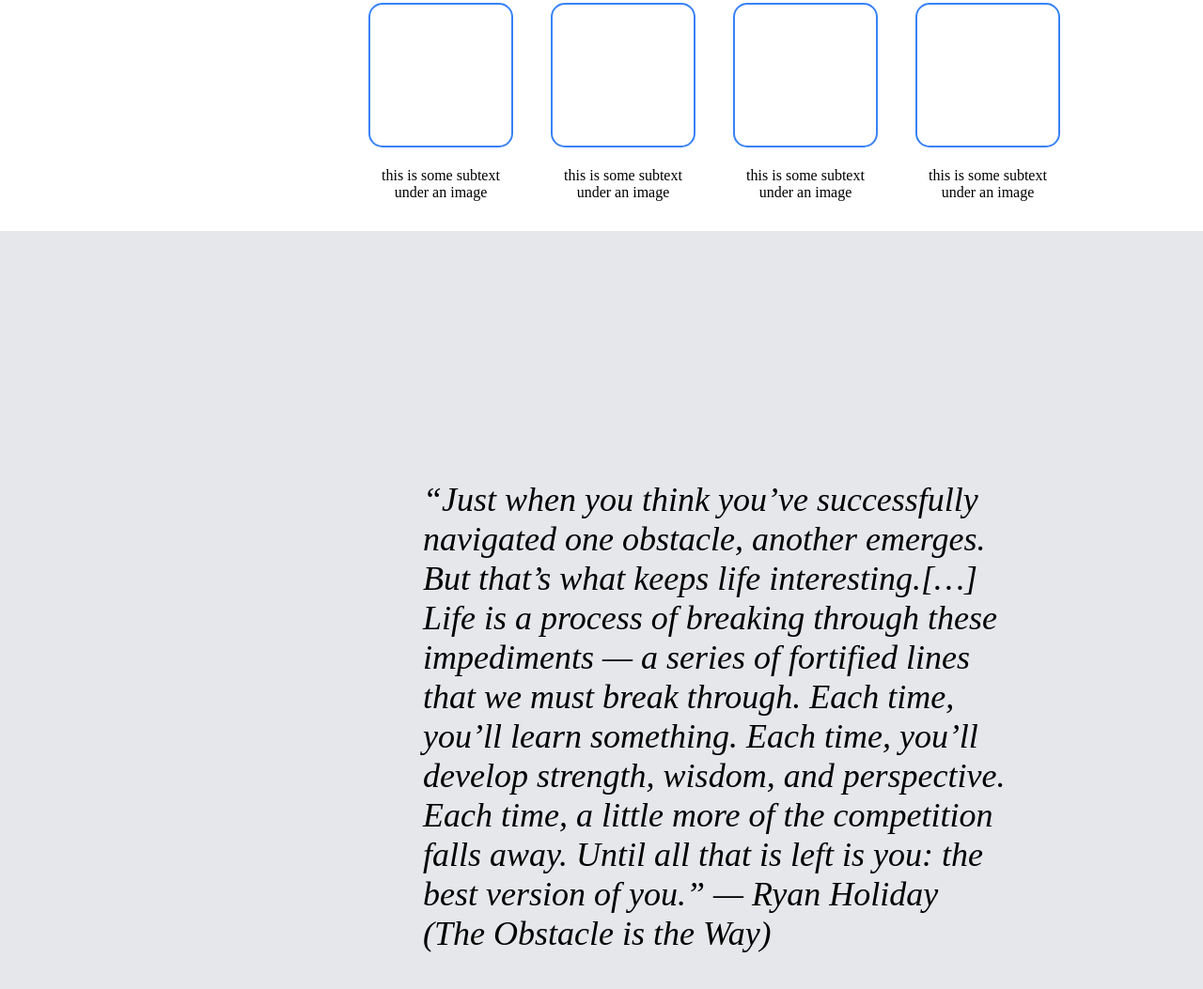
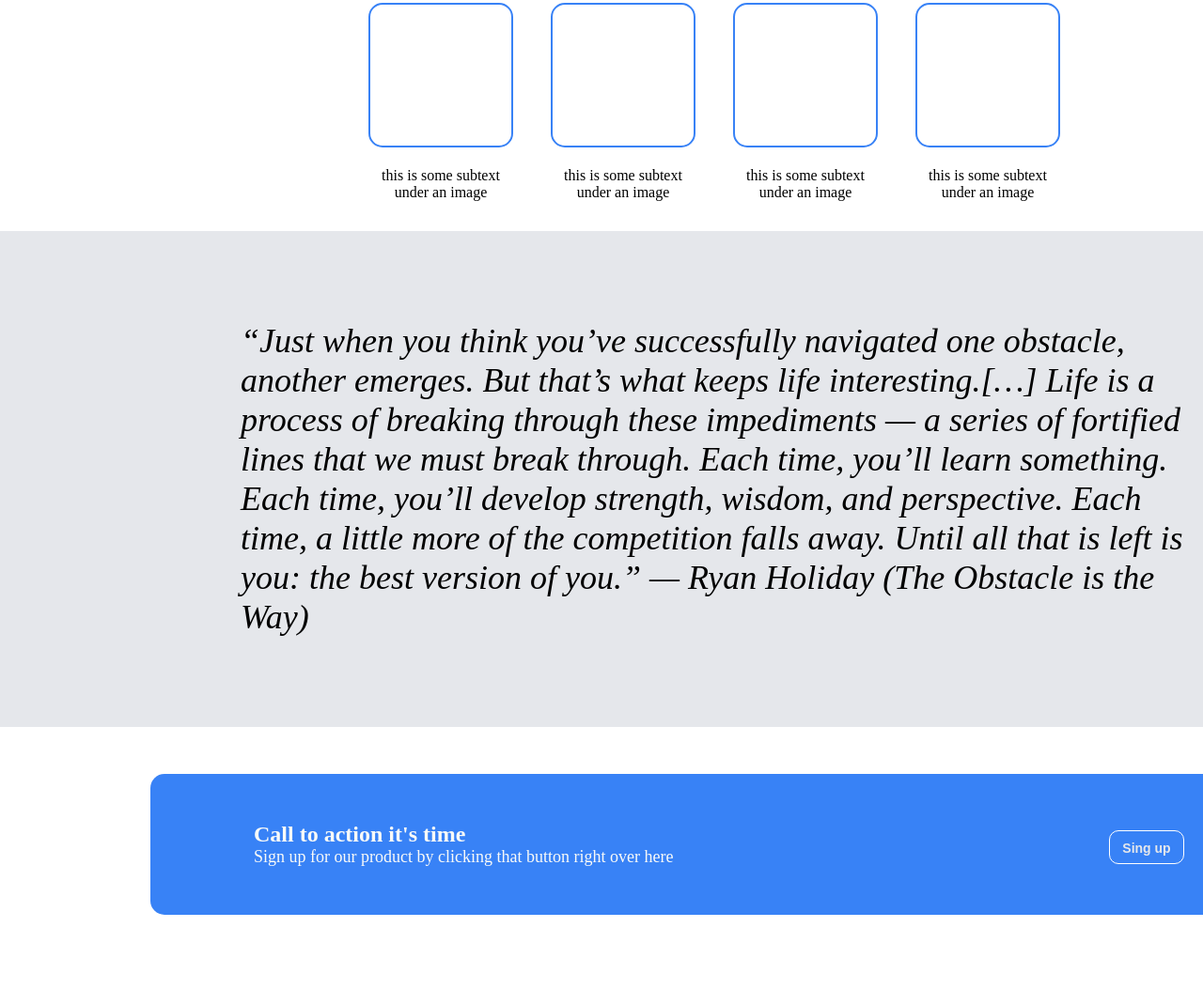
Before and after one commit to oubijjane/Landing-Page, a plain HTML site: page index.html in a window 1280 px wide. Shown: the part 469-1522 px from the top of the page at 94% size. After the commit the page ends 1493 px from the top, so only its background shows below. Drawn offline with Linux system fonts and the light colour scheme.

Commit message:
finish the landing page
add the last part that include the sing up with
text in the bottom of the page

```diff
--- a/index.html
+++ b/index.html
@@ -71,6 +71,20 @@
             Each time, a little more of the competition falls away. Until all that is left is you: the best version of
             you.” — Ryan Holiday (The Obstacle is the Way)</p>
     </div>
+    <div class="footer">
+        <div class="container4">
+        <div class="content">
+            <p class="text1">
+                Call to action it's time
+            </p>
+            <p class="text2">
+                Sign up for our product by clicking that
+                button right over here
+            </p>
+        </div>
+            <button>Sing up</button>
+        </div>
+    </div>
 </body>
 
 </html>
--- a/style.css
+++ b/style.css
@@ -74,6 +74,7 @@
     border: 2px;
     padding: 10px;
     width: 80px;
+    height: 36px;
     font-size: 14px;
     background-color: #3882f6;
     color: #E5E7EB;
@@ -124,7 +125,60 @@
     display: flex;
     align-items: center;
     align-content: center;
-    padding: 40px 450px;
+    padding: 5% 20%;
     font-size: 36px;
     font-style: italic;
+    height: 400px;
 }
+
+.footer {
+    display: flex;
+    justify-content: center;
+    justify-items: center;
+    margin: 50px auto;
+
+
+}
+
+.container4 {
+    display: flex;
+    background-color: #3882f6;
+    width: 600px;
+    justify-content: space-between;
+    box-sizing:border-box;
+    width: 1200px;
+    height: 150px;
+    border-radius: 15px;
+
+
+}
+
+.container4 .content {
+    display: flex;
+    flex-direction: column;
+    justify-content: center;
+    padding: 10px;
+    gap: 0px;
+}
+
+.container4 p{
+    margin: 0;
+    margin-left: 100px;
+
+}
+.container4 button {
+    margin-top: 60px;
+    border: 1px solid white;
+    margin-right: 100px;
+}
+
+p.text1 {
+    font-size: 24px;
+    color: #F9FAF8;
+    font-weight: bold;
+}
+
+p.text2 {
+    font-size: 18px;
+    color: #F9FAF8;
+}
```
